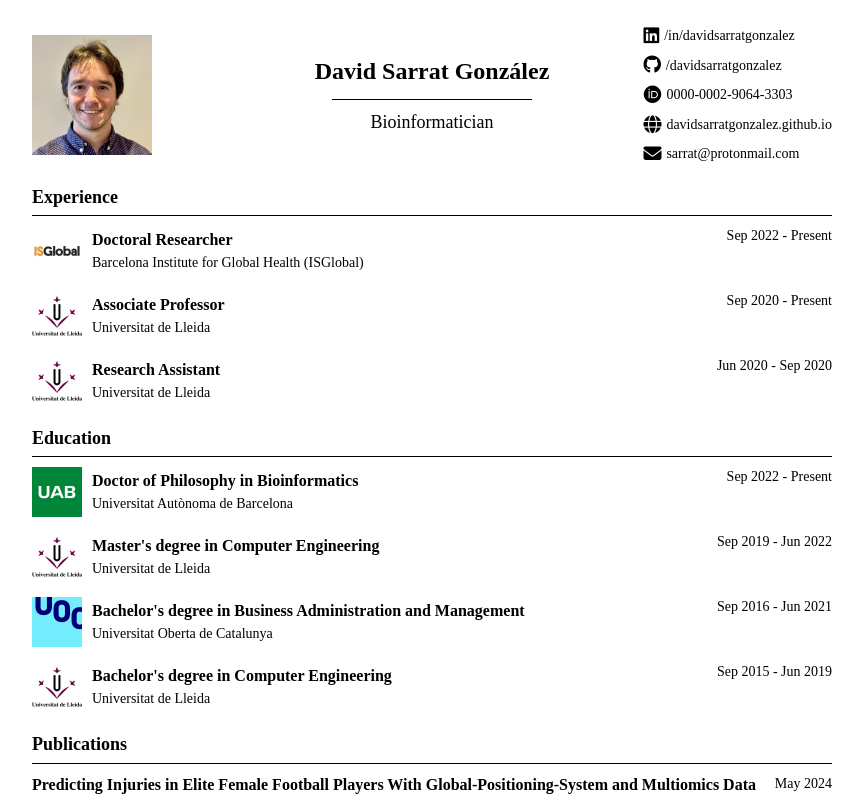
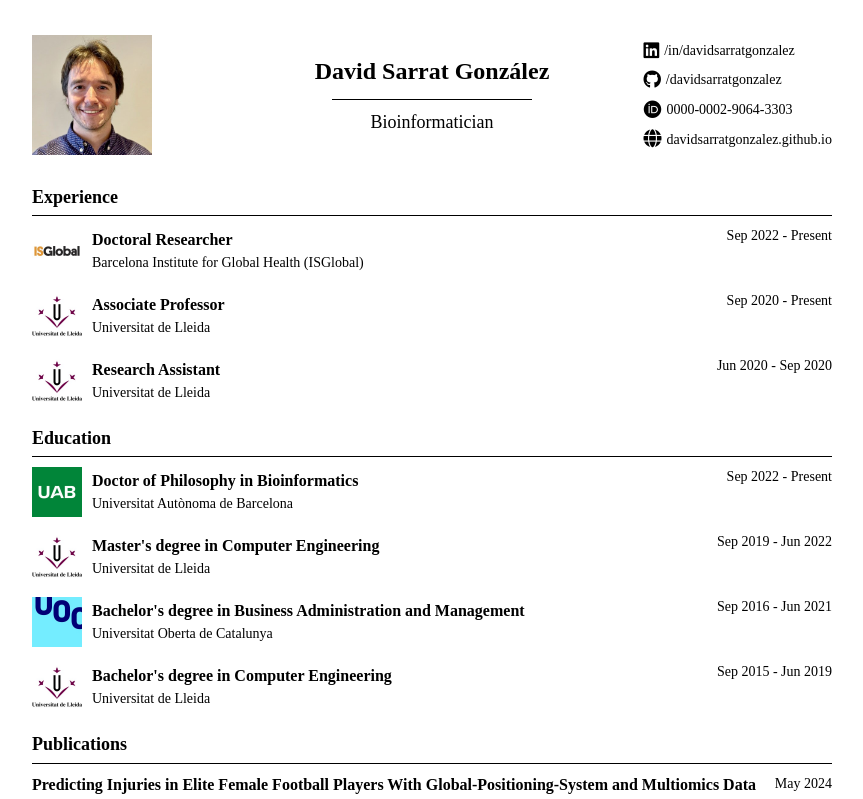
Before and after one commit to davidsarratgonzalez/davidsarratgonzalez.github.io, a React (Create React App) app: page / in a window 1280 px wide. Shown: the top 799 px of the page, without its empty margins (208-1071 px from the left). Built offline with nearby package versions, Linux system fonts and the light colour scheme.

Commit message:
feat: social links order

```diff
--- a/src/App.css
+++ b/src/App.css
@@ -238,6 +238,10 @@ a:hover {
     display: none;
   }
 
+  .social-links .website-link {
+    display: none;
+  }
+
   .entry {
     flex-wrap: nowrap;
   }
--- a/src/components/Header.js
+++ b/src/components/Header.js
@@ -2,6 +2,35 @@ import React from 'react';
 import aboutData from '../data/about.json';
 
 function Header() {
+  const socialLinks = {
+    linkedin: {
+      icon: 'fab fa-linkedin',
+      url: `https://www.linkedin.com/in/${aboutData.linkedin}`,
+      text: `/in/${aboutData.linkedin}`
+    },
+    github: {
+      icon: 'fab fa-github',
+      url: `https://github.com/${aboutData.github}`,
+      text: `/${aboutData.github}`
+    },
+    orcid: {
+      icon: 'fab fa-orcid',
+      url: `https://orcid.org/${aboutData.orcid}`,
+      text: aboutData.orcid
+    },
+    website: {
+      icon: 'fas fa-globe',
+      url: `https://${aboutData.website.replace(/^https?:\/\//, '')}`,
+      text: aboutData.website.replace(/^https?:\/\//, ''),
+      className: 'website-link' // Added a specific class
+    },
+    email: {
+      icon: 'fas fa-envelope',
+      url: `mailto:${aboutData.email}`,
+      text: aboutData.email
+    }
+  };
+
   return (
     <header className="header-container">
       <div className="header-left">
@@ -21,31 +50,23 @@ function Header() {
       <div className="header-right">
         <div className="social-links-container">
           <div className="social-links">
-            {aboutData.linkedin && (
-              <a href={`https://www.linkedin.com/in/${aboutData.linkedin}`} target="_blank" rel="noopener noreferrer">
-                <i className="fab fa-linkedin"></i> <span className="link-text">/in/{aboutData.linkedin}</span>
-              </a>
-            )}
-            {aboutData.github && (
-              <a href={`https://github.com/${aboutData.github}`} target="_blank" rel="noopener noreferrer">
-                <i className="fab fa-github"></i> <span className="link-text">/{aboutData.github}</span>
-              </a>
-            )}
-            {aboutData.orcid && (
-              <a href={`https://orcid.org/${aboutData.orcid}`} target="_blank" rel="noopener noreferrer">
-                <i className="fab fa-orcid"></i> <span className="link-text">{aboutData.orcid}</span>
-              </a>
-            )}
-            {aboutData.website && (
-              <a href={`https://${aboutData.website.replace(/^https?:\/\//, '')}`} target="_blank" rel="noopener noreferrer" className="social-link">
-                <i className="fas fa-globe"></i> <span>{aboutData.website.replace(/^https?:\/\//, '')}</span>
-              </a>
-            )}
-            {aboutData.email && (
-              <a href={`mailto:${aboutData.email}`} target="_blank" rel="noopener noreferrer">
-                <i className="fas fa-envelope"></i> <span className="link-text">{aboutData.email}</span>
-              </a>
-            )}
+            {Object.keys(aboutData).map((key) => {
+              if (socialLinks[key] && aboutData[key]) {
+                return (
+                  <a
+                    key={key}
+                    href={socialLinks[key].url}
+                    target="_blank"
+                    rel="noopener noreferrer"
+                    className={socialLinks[key].className || ''}
+                  >
+                    <i className={socialLinks[key].icon}></i>
+                    <span className="link-text">{socialLinks[key].text}</span>
+                  </a>
+                );
+              }
+              return null;
+            })}
           </div>
         </div>
       </div>
--- a/src/data/about.json
+++ b/src/data/about.json
@@ -2,9 +2,8 @@
   "name": "David Sarrat González",
   "title": "Bioinformatician",
   "profileImage": "david.jpeg",
-  "website": "https://davidsarratgonzalez.github.io",
   "linkedin": "davidsarratgonzalez",
   "github": "davidsarratgonzalez",
   "orcid": "0000-0002-9064-3303",
-  "email": "sarrat@protonmail.com"
+  "website": "https://davidsarratgonzalez.github.io"
 }
```
